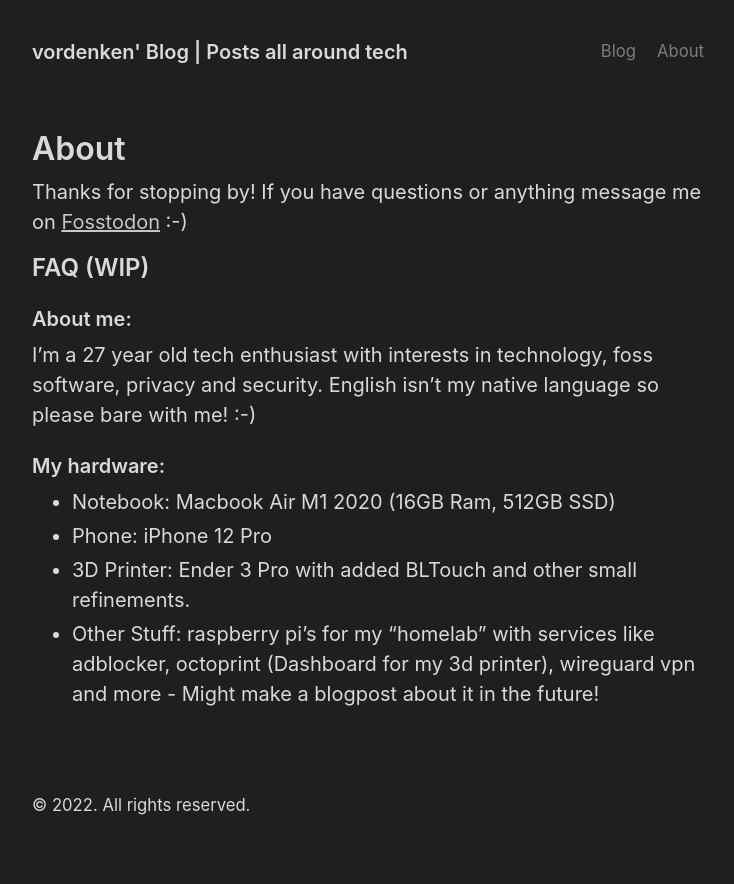
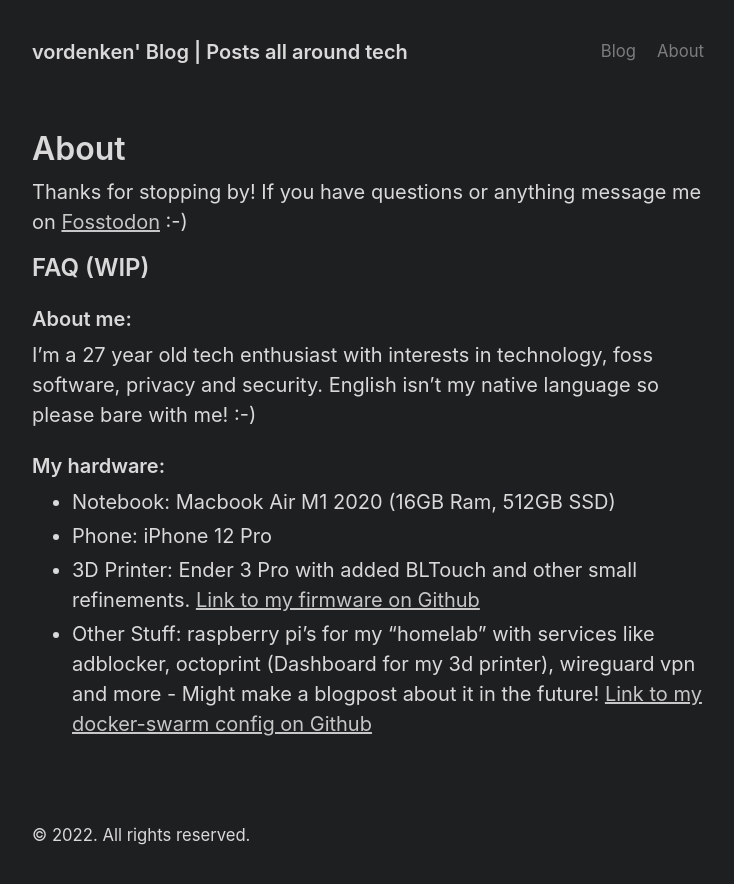
Before and after one commit to vordenken/vordenken.github.io, a Jekyll site: the page built from about.md, in a window 1280 px wide. Shown: the top 884 px of the page, without its empty margins (272-1006 px from the left). Built offline with Jekyll 4.4.1, drawn with Linux system fonts in a browser that asks for light colours.

Commit message:
added links to GitHub repos

```diff
--- a/about.md
+++ b/about.md
@@ -16,5 +16,5 @@ English isn't my native language so please bare with me! :-)
 
 - Notebook: Macbook Air M1 2020 (16GB Ram, 512GB SSD)
 - Phone: iPhone 12 Pro
-- 3D Printer: Ender 3 Pro with added BLTouch and other small refinements.
-- Other Stuff: raspberry pi's for my "homelab" with services like adblocker, octoprint (Dashboard for my 3d printer), wireguard vpn and more - Might make a blogpost about it in the future!
+- 3D Printer: Ender 3 Pro with added BLTouch and other small refinements. [Link to my firmware on Github](https://github.com/vordenken/Marlin-2.0.9.3)
+- Other Stuff: raspberry pi's for my "homelab" with services like adblocker, octoprint (Dashboard for my 3d printer), wireguard vpn and more - Might make a blogpost about it in the future! [Link to my docker-swarm config on Github](https://github.com/vordenken/docker_swarm)
```
